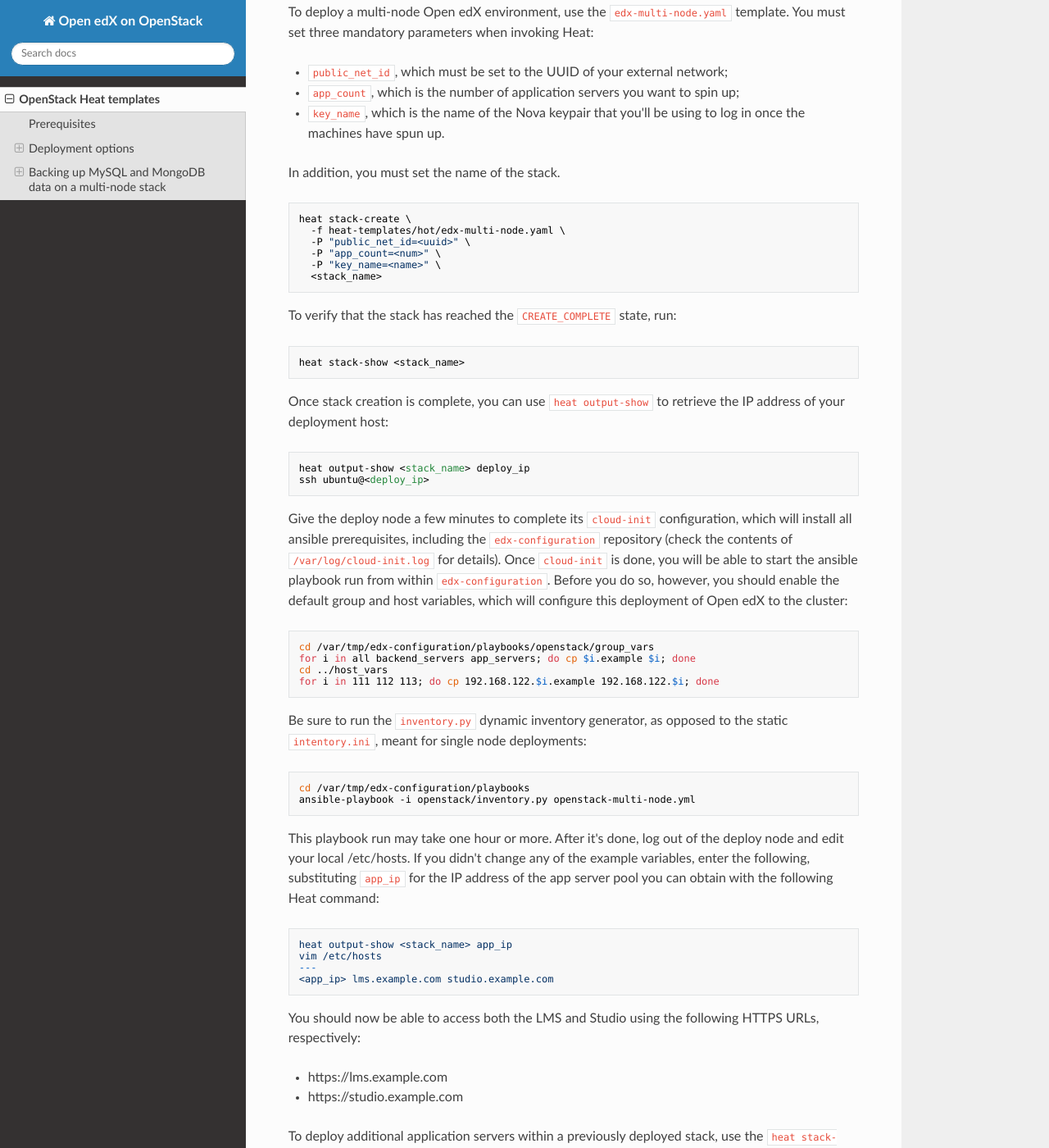
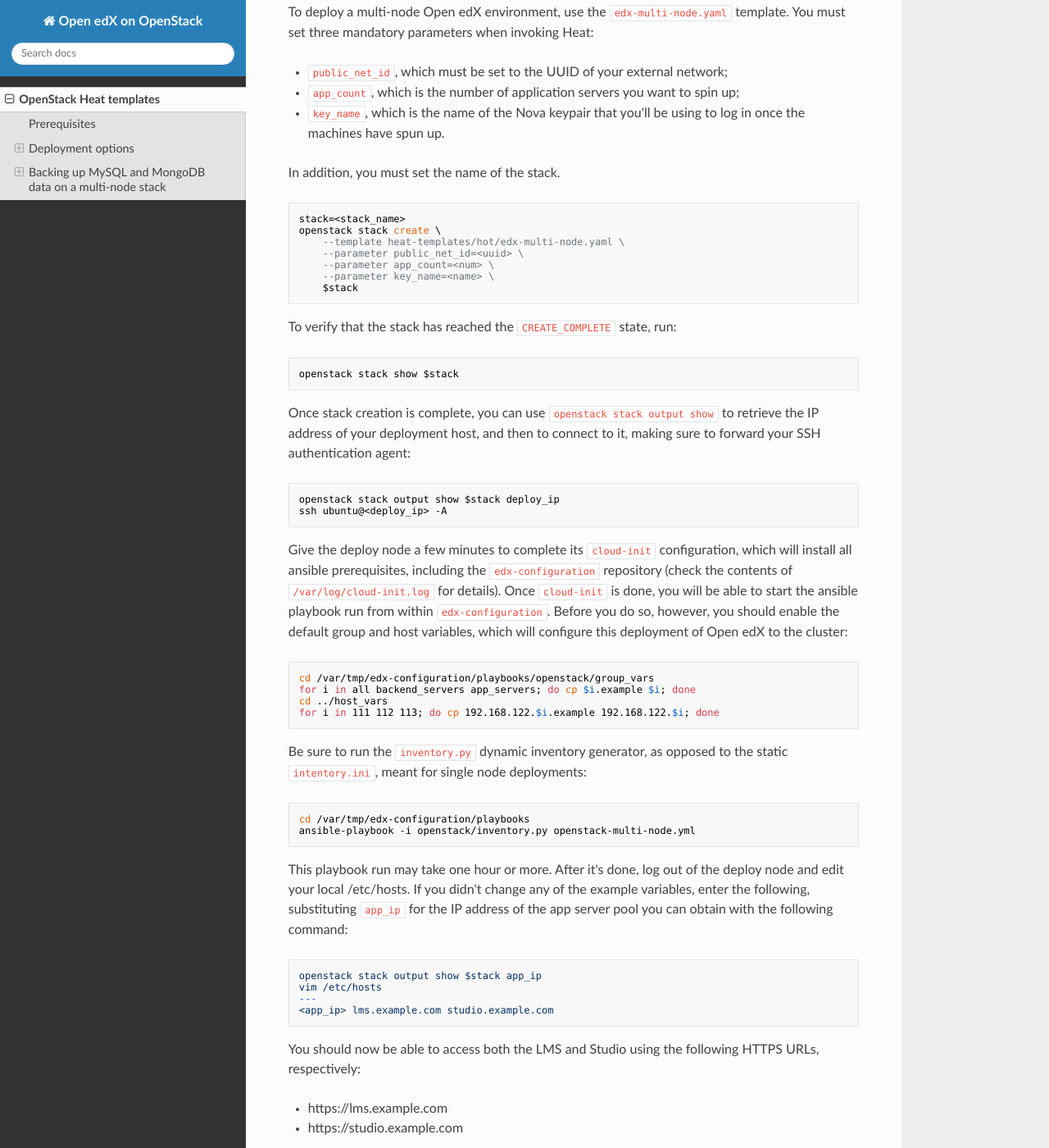
Before and after one commit to arbrandes/openedx-on-openstack, an MkDocs documentation site: the page built from docs/index.md, in a window 1280 px wide and 1400 px high, scrolled down 3040 px. Shown: the whole window at 82% size. Built offline with MkDocs 1.6.1, drawn with Linux system fonts in a browser that asks for light colours; nearby versions of some CDN libraries; some of the changed text lies outside the part shown.

Commit message:
Replace heat with openstack stack
The OpenStack community is encouraging users to use the unified
"openstack" command line client, rather than the per-project CLIs like
glance, nova, and heat. Drop all invocations of "heat", replace with
"openstack stack", and modify command options as appropriate.

````diff
--- a/docs/index.md
+++ b/docs/index.md
@@ -72,24 +72,24 @@ set two mandatory parameters when invoking Heat:
   using to log in once the machines have spun up.
 
 ```
-heat stack-create \
-  -f heat-templates/hot/edx-multi-node.yaml \
-  -P "public_net_id=<uuid>" \
-  -P "key_name=<name>" \
-  <stack_name>
+openstack stack create \
+    --template heat-templates/hot/edx-single-node.yaml \
+    --parameter public_net_id=<uuid> \
+    --parameter key_name=<name> \
+    <stack_name>
 ```
 
 To verify that the stack has reached the `CREATE_COMPLETE` state, run:
 
 ```
-heat stack-show <stack_name>
+openstack stack show <stack_name>
 ```
 
 Once stack creation is complete, you can use `heat output-show` to
 retrieve the IP address of your Open edX host:
 
 ```
-heat output-show <stack_name> public_ip
+openstack stack output show <stack_name> public_ip
 ssh ubuntu@<public_ip>
 ```
 
@@ -168,26 +168,28 @@ parameters when invoking Heat:
 In addition, you must set the name of the stack.
 
 ```
-heat stack-create \
-  -f heat-templates/hot/edx-multi-node.yaml \
-  -P "public_net_id=<uuid>" \
-  -P "app_count=<num>" \
-  -P "key_name=<name>" \
-  <stack_name>
+stack=<stack_name>
+openstack stack create \
+    --template heat-templates/hot/edx-multi-node.yaml \
+    --parameter public_net_id=<uuid> \
+    --parameter app_count=<num> \
+    --parameter key_name=<name> \
+    $stack
 ```
 
 To verify that the stack has reached the `CREATE_COMPLETE` state, run:
 
 ```
-heat stack-show <stack_name>
+openstack stack show $stack
 ```
 
-Once stack creation is complete, you can use `heat output-show` to
-retrieve the IP address of your deployment host:
+Once stack creation is complete, you can use `openstack stack output show` to
+retrieve the IP address of your deployment host, and then to connect to it,
+making sure to forward your SSH authentication agent:
 
 ```
-heat output-show <stack_name> deploy_ip
-ssh ubuntu@<deploy_ip>
+openstack stack output show $stack deploy_ip
+ssh ubuntu@<deploy_ip> -A
 ```
 
 Give the deploy node a few minutes to complete its `cloud-init` configuration,
@@ -216,10 +218,10 @@ ansible-playbook -i openstack/inventory.py openstack-multi-node.yml
 This playbook run may take one hour or more.  After it's done, log out of the
 deploy node and edit your local /etc/hosts.  If you didn't change any of the
 example variables, enter the following, substituting `app_ip` for the IP
-address of the app server pool you can obtain with the following Heat command:
+address of the app server pool you can obtain with the following command:
 
 ```
-heat output-show <stack_name> app_ip
+openstack stack output show $stack app_ip
 vim /etc/hosts
 ---
 <app_ip> lms.example.com studio.example.com
@@ -232,16 +234,11 @@ HTTPS URLs, respectively:
 * https://studio.example.com
 
 To deploy additional application servers within a previously deployed
-stack, use the `heat stack-update` command to increase the `app_count`
+stack, use the `openstack stack update` command to increase the `app_count`
 stack parameter:
 
 ```
-heat stack-update \
-  -f heat-templates/hot/edx-multi-node.yaml \
-  -P "public_net_id=<uuid>" \
-  -P "app_count=<new_num>" \
-  -P "key_name=<name>" \
-  <stack_name>
+openstack stack update --existing --parameter app_count=<new_num> $stack
 ```
 
 If you removed app servers, there's nothing else you need to do.
````
